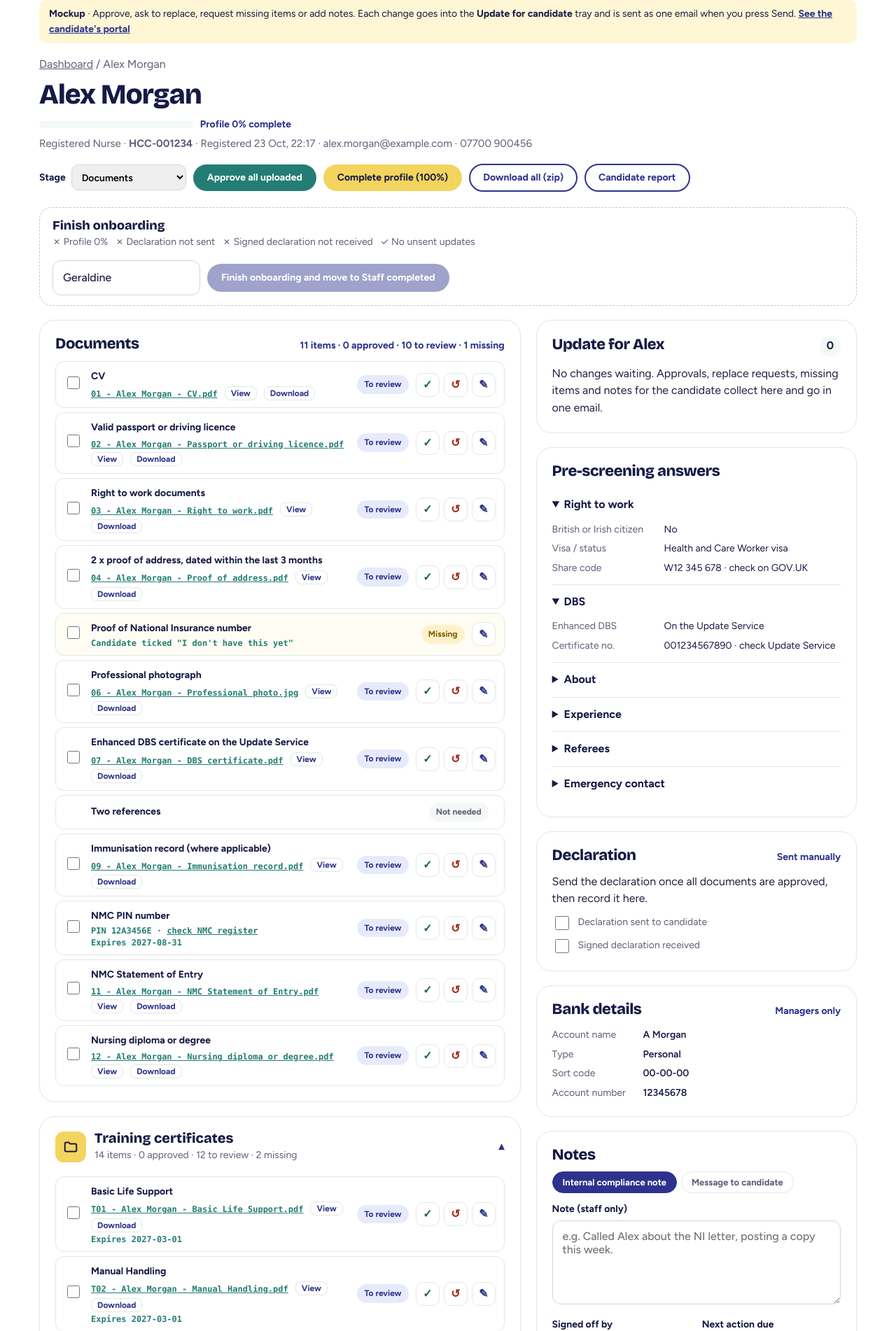
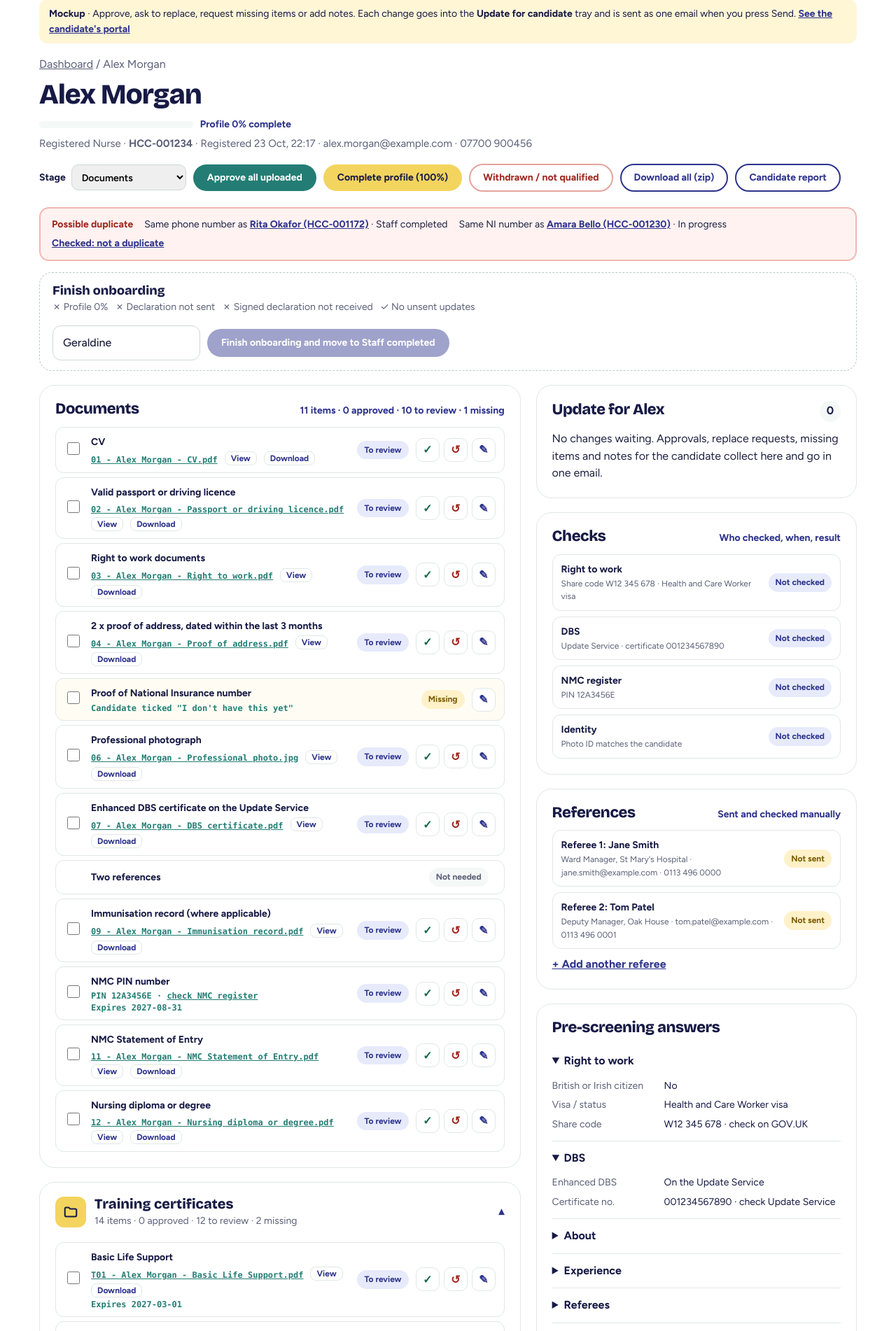
Before and after one commit to abdoultest08-hash/my-wordpress-site, a PHP site: page /staff.html in a window 1280 px wide. Shown: the part 194-2096 px from the top of the page at 70% size. Run offline with PHP 8.4, Linux system fonts and the light colour scheme.

Commit message:
Mockup: checks record with visa expiry, manual reference tracking, duplicate warning, withdrawn / not qualified
Co-Authored-By: Claude Opus 5.5 <noreply@anthropic.com>
Claude-Session: https://claude.ai/code/session_018ADX3SAHKUZDBiV8MVV5AD

```diff
--- a/mockups/hcc-temps-v2/assets/site.css
+++ b/mockups/hcc-temps-v2/assets/site.css
@@ -1022,3 +1022,22 @@ a.d-row:hover { background: var(--paper); }
   .d-tabs input { margin-left: 0; min-width: 0; width: 100%; }
 }
 @media (max-width: 760px) { .d-row > span[data-l]::before { content: attr(data-l) ": "; color: var(--muted); font-size: 12px; } }
+/* Checks, references, duplicates, closing */
+.chk { border: 1px solid var(--line); border-radius: 12px; margin-top: 8px; }
+.chk > summary { list-style: none; cursor: pointer; display: flex; justify-content: space-between; gap: 10px; align-items: center; padding: 10px 12px; }
+.chk > summary::-webkit-details-marker { display: none; }
+.chk > summary b { display: block; font-size: 14px; color: var(--ink); }
+.chk > summary small { display: block; font-size: 12px; color: var(--muted); }
+.chk-form { margin: 0; padding: 0 12px 12px; gap: 10px; }
+.chk-form .f input, .chk-form .f select { min-height: 40px; padding: 8px 10px; font-size: 14px; }
+.chk-done { font-size: 13px; color: #17694A; padding: 0 12px 8px; font-weight: 600; }
+.ref-hist { color: #7A5B00 !important; }
+.ref-new { background: var(--paper); border-radius: 10px; padding: 10px; }
+.dup-card { display: flex; flex-wrap: wrap; gap: 6px 16px; align-items: center; background: #FFF2F1; border: 2px solid #F2B8B3; border-radius: 14px; padding: 12px 16px; margin-bottom: 16px; font-size: 14px; }
+.dup-card[hidden] { display: none; }
+.dup-card b { color: #A1271F; }
+.dup-card a { color: var(--navy); font-weight: 700; }
+.dup-tag { font-style: normal; font-size: 11px; font-weight: 700; border-radius: 6px; padding: 1px 6px; margin-left: 4px; background: #FCE4E2; color: #A1271F; }
+.btn-red { color: #A1271F; border-color: #E5A39D; }
+.close-panel { border: 2px solid #E5A39D; margin-bottom: 16px; }
+.finish-card.closed { border: 2px solid #E5A39D; background: #FFF2F1; }
--- a/mockups/hcc-temps-v2/assets/site.js
+++ b/mockups/hcc-temps-v2/assets/site.js
@@ -123,6 +123,18 @@ var HCC = (function () {
     return { file: num + ' - ' + S.acct.first + ' ' + S.acct.last + ' - ' + (isTrain ? key.replace(/\s*\(.*\)$/, '') : shortLabel(key)) + (v > 1 ? ' (v' + v + ')' : '') + ext, v: v, at: new Date().toISOString() };
   }
 
+  /* Other candidates already on file (sample) and the duplicate check: NI number or phone, never name alone */
+  var OTHERS = [
+    { n: 'Rita Okafor', ref: 'HCC-001172', phone: '07700 900456', ni: 'QQ 98 76 54 A', status: 'Staff completed' },
+    { n: 'Amara Bello', ref: 'HCC-001230', phone: '07700 900111', ni: 'QQ 12 34 56 C', status: 'In progress' }
+  ];
+  function dupes(S) {
+    var norm = function (x) { return String(x || '').replace(/[^0-9A-Z]/gi, '').toUpperCase(); }, out = [];
+    var ph = norm(S.acct && S.acct.phone), ni = norm(S.answers && S.answers.ni);
+    OTHERS.forEach(function (o) { var on = []; if (ni && norm(o.ni) === ni) on.push('NI number'); if (ph && norm(o.phone) === ph) on.push('phone number'); if (on.length) out.push({ o: o, on: on }); });
+    return out;
+  }
+
   /* Sample candidate for the portal and staff views when nobody has registered in this browser session */
   function demoCandidate() {
     var role = 'nurse', S = { role: role, ref: 'HCC-001234', step: 7, registered: new Date(Date.now() - 864e5).toISOString(), prescreenDone: new Date(Date.now() - 82e6).toISOString(), submitted: new Date(Date.now() - 8e7).toISOString(),
@@ -203,5 +215,5 @@ var HCC = (function () {
     document.querySelectorAll('.nav-login[open]').forEach(function (d) { if (!d.contains(e.target)) d.removeAttribute('open'); });
   });
   initMenu();
-  return { initFaqTabs: initFaqTabs, JOBS: JOBS, card: card, byId: byId, checklistFor: checklistFor, REQS: REQS, reqKey: reqKey, demoCandidate: demoCandidate, fileFor: fileFor, shortLabel: shortLabel, renamed: renamed, initApply: initApply, esc: esc };
+  return { initFaqTabs: initFaqTabs, JOBS: JOBS, card: card, byId: byId, checklistFor: checklistFor, REQS: REQS, reqKey: reqKey, demoCandidate: demoCandidate, dupes: dupes, fileFor: fileFor, shortLabel: shortLabel, renamed: renamed, initApply: initApply, esc: esc };
 })();
--- a/mockups/hcc-temps-v2/staff.html
+++ b/mockups/hcc-temps-v2/staff.html
@@ -81,11 +81,24 @@
           <label class="s-stage">Stage <select id="stage"><option>New registration</option><option selected>Documents</option><option>Checks in progress</option><option>Ready to work</option><option>Closed</option></select></label>
           <button class="btn btn-aqua btn-sm" type="button" id="approveAll">Approve all uploaded</button>
           <button class="btn btn-sun btn-sm" type="button" id="completeAll">Complete profile (100%)</button>
+          <button class="btn btn-ghost btn-sm btn-red" type="button" id="closeBtn">Withdrawn / not qualified</button>
           <button class="btn btn-ghost btn-sm" type="button" id="zipBtn">Download all (zip)</button>
           <button class="btn btn-ghost btn-sm" type="button">Candidate report</button>
         </div>
       </div>
 
+      <div class="dup-card" id="dupCard" hidden></div>
+      <div class="p-card close-panel" id="closePanel" hidden>
+        <div class="p-card-head"><h2>Close this application</h2><button class="link-btn" type="button" id="closeCancel">Cancel</button></div>
+        <p class="hint">Moves the candidate to <b>Withdrawn / not qualified</b> on the dashboard. The profile and files are kept until the retention period ends.</p>
+        <div class="form-grid">
+          <fieldset class="f full"><legend>Outcome</legend><div class="radios"><label class="radio"><input type="radio" name="closeOut" value="Withdrawn by candidate" checked><span>Withdrawn by candidate</span></label><label class="radio"><input type="radio" name="closeOut" value="Not qualified"><span>Not qualified</span></label><label class="radio"><input type="radio" name="closeOut" value="Not suitable"><span>Not suitable</span></label></div></fieldset>
+          <div class="f full"><label for="closeWhy">Reason</label><textarea id="closeWhy" placeholder="e.g. No NMC registration; CV shows no care experience; candidate took a permanent job."></textarea></div>
+          <div class="f"><label for="closeBy">Signed off by</label><input type="text" id="closeBy" value="Geraldine"></div>
+          <div class="f"><label for="closeDate">Date</label><input type="date" id="closeDate"></div>
+        </div>
+        <div class="form-actions"><button class="btn btn-navy" type="button" id="closeSave">Close application</button><span class="error-msg" role="alert" id="closeErr"></span></div>
+      </div>
       <div class="finish-card" id="finishCard">
         <div><b id="finishTitle">Finish onboarding</b><span id="finishText"></span></div>
         <div class="finish-act"><label class="f" style="margin:0"><span class="sr">Signed off by</span><input type="text" id="finishBy" value="Geraldine" aria-label="Signed off by"></label><button class="btn btn-navy btn-sm" type="button" id="finishBtn">Finish onboarding and move to Staff completed</button></div>
@@ -128,6 +141,15 @@
             <div class="email"><div class="email-meta"><span>From: <b>HCC-Temps Compliance</b> &lt;compliance@hcctemps.co.uk&gt;</span><span>To: <span id="mailTo"></span></span><span>Subject: <b id="mailSubj"></b></span></div>
               <div class="email-body" id="mailBody"></div></div>
             <div class="form-actions"><button class="btn btn-navy" type="button" id="mailSend">Send email</button></div>
+          </div>
+          <div class="p-card">
+            <div class="p-card-head"><h2>Checks</h2><span class="p-count">Who checked, when, result</span></div>
+            <div id="checks"></div>
+          </div>
+          <div class="p-card">
+            <div class="p-card-head"><h2>References</h2><span class="p-count">Sent and checked manually</span></div>
+            <div id="refs"></div>
+            <button class="link-btn" type="button" id="addRef" style="margin-top:10px">+ Add another referee</button>
           </div>
           <div class="p-card">
             <div class="p-card-head"><h2>Pre-screening answers</h2></div>
@@ -229,7 +251,9 @@
   function load() { try { return JSON.parse(sessionStorage.getItem('hcc-reg') || 'null'); } catch (x) { return null; } }
   function save() { try { sessionStorage.setItem('hcc-reg', JSON.stringify(S)); } catch (x) {} }
   var S = load(); if (!S || !S.ref) { S = HCC.demoCandidate(); save(); }
-  S.review = S.review || {}; S.log = S.log || []; S.queue = S.queue || []; S.notes = S.notes || {}; S.cnotes = S.cnotes || [];
+  S.review = S.review || {}; S.log = S.log || []; S.queue = S.queue || []; S.notes = S.notes || {}; S.cnotes = S.cnotes || []; S.checks = S.checks || {};
+  var a0 = S.answers || {};
+  if (!S.refs) S.refs = [1, 2].map(function (i) { return { name: a0['r' + i + 'n'] || '', pos: a0['r' + i + 'p'] || '', email: a0['r' + i + 'e'] || '', phone: a0['r' + i + 't'] || '', sent: '', recv: '', outcome: '', history: [] }; });
   var name = S.acct.first + ' ' + S.acct.last, a = S.answers || {};
   function fmt(d) { var x = new Date(d || Date.now()); return x.toLocaleDateString('en-GB', { day: 'numeric', month: 'short' }) + ', ' + x.toLocaleTimeString('en-GB', { hour: '2-digit', minute: '2-digit' }); }
   if (!S.log.length) S.log = [[S.registered, 'Account created and email verified', 'Candidate'], [S.prescreenDone || S.registered, 'Pre-screening submitted', 'Candidate'], [S.submitted || S.registered, 'Registration submitted. Staffing inbox emailed with full summary and CV attached', 'Candidate']];
@@ -302,13 +326,15 @@
     document.getElementById('decSent').checked = !!S.decSent; document.getElementById('decSigned').checked = !!S.decSigned;
     var done = pct === 100, dec = S.decSent && S.decSigned, fc = document.getElementById('finishCard');
     fc.classList.toggle('ready', done && dec && !S.completed); fc.classList.toggle('complete', !!S.completed);
-    document.getElementById('finishBtn').disabled = !(done && dec) || !!S.completed || S.queue.length > 0;
+    document.getElementById('finishBtn').disabled = !(done && dec) || !!S.completed || !!S.closed || S.queue.length > 0;
     document.getElementById('finishTitle').textContent = S.completed ? 'Onboarding complete' : 'Finish onboarding';
     document.getElementById('finishText').textContent = S.completed ? 'Signed off by ' + S.completed.by + ' on ' + fmt(S.completed.at) + '. Moved to Staff completed.' :
       [done ? '✓ Profile 100%' : '✗ Profile ' + pct + '%', S.decSent ? '✓ Declaration sent' : '✗ Declaration not sent', S.decSigned ? '✓ Signed declaration received' : '✗ Signed declaration not received', S.queue.length ? '✗ ' + S.queue.length + ' update(s) not sent' : '✓ No unsent updates'].join('   ');
     document.querySelector('.finish-act').hidden = !!S.completed;
     document.getElementById('cnotes').innerHTML = S.cnotes.slice().reverse().map(function (n) { return '<div class="cnote' + (n.type === 'cand' ? ' cand' : '') + '"><div class="cn-h"><b>' + (n.type === 'cand' ? 'Message to candidate' : 'Internal note') + '</b><span>' + fmt(n.at) + (n.by ? ' · signed off by ' + esc(n.by) : '') + '</span></div><p>' + esc(n.text) + '</p>' + (n.next ? '<span class="cn-next">Next action: ' + esc(n.next) + (n.due ? ' · due ' + esc(n.due) : '') + '</span>' : '') + '</div>'; }).join('');
+    renderChecks(); renderRefs(); renderClosed(); renderDupes();
     renderTray(); bind(); bulk();
+    save();
   }
   function ticked() { return Array.prototype.map.call(document.querySelectorAll('.s-cb input:checked'), function (c) { return c.dataset.k; }); }
   function bulk() { var n = ticked().length; document.getElementById('bulk').hidden = !n; document.getElementById('bulkN').textContent = n + ' selected'; }
@@ -424,6 +450,93 @@
   document.querySelectorAll('.modal').forEach(function (m) { m.addEventListener('click', function (e) { if (e.target === m) m.hidden = true; }); });
   document.addEventListener('keydown', function (e) { if (e.key === 'Escape') document.querySelectorAll('.modal').forEach(function (m) { m.hidden = true; }); });
   document.getElementById('vDownload').addEventListener('click', function () { log('Downloaded ' + fileOf(this.dataset.k).file); document.getElementById('viewer').hidden = true; render(); toast('Downloading'); });
+  /* Checks: right to work, DBS Update Service, NMC register. Each records date, who, result, outcome; visa expiry entered by hand */
+  function checkList() {
+    var c = [{ k: 'rtw', t: 'Right to work', sub: a.british === 'Yes' ? 'British or Irish: passport check' : 'Share code ' + (a.share || '—') + ' · ' + (a.visa || ''), link: 'https://www.gov.uk/view-right-to-work', visa: a.british === 'No' }];
+    if (a.dbs !== 'none') c.push({ k: 'dbs', t: 'DBS', sub: a.dbs === 'update' ? 'Update Service · certificate ' + (a.dbsno || '—') : 'Certificate not on the Update Service', link: 'https://secure.crbonline.gov.uk/crsc/check' });
+    else c.push({ k: 'dbs', t: 'DBS', sub: 'New enhanced DBS application by HCC' });
+    if (S.role === 'nurse') c.push({ k: 'nmc', t: 'NMC register', sub: 'PIN ' + ((S.docs[R[S.role].docs.filter(function (d) { return /^NMC PIN/.test(d); })[0]] || {}).pin || '—'), link: 'https://www.nmc.org.uk/registration/search-the-register/' });
+    c.push({ k: 'id', t: 'Identity', sub: 'Photo ID matches the candidate' });
+    return c;
+  }
+  function renderChecks() {
+    document.getElementById('checks').innerHTML = checkList().map(function (c) {
+      var v = S.checks[c.k] || {}, res = v.result ? '<span class="stat ' + (v.result === 'Pass' ? 'stat-ok' : v.result === 'Fail' ? 'stat-amend' : 'stat-todo') + '">' + esc(v.result) + '</span>' : '<span class="stat stat-wait">Not checked</span>';
+      return '<details class="chk"><summary><span><b>' + c.t + '</b><small>' + esc(c.sub) + '</small></span>' + res + '</summary>' +
+        (v.result ? '<p class="chk-done">Checked ' + esc(v.date || '') + ' by ' + esc(v.by || '') + (v.outcome ? ' · ' + esc(v.outcome) : '') + (v.visaExp ? ' · Visa expires ' + esc(v.visaExp) : '') + '</p>' : '') +
+        '<div class="form-grid chk-form" data-chk="' + c.k + '">' +
+        '<div class="f"><label>Date checked</label><input type="date" data-f="date" value="' + esc(v.date || new Date().toISOString().slice(0, 10)) + '"></div>' +
+        '<div class="f"><label>Checked by</label><input type="text" data-f="by" value="' + esc(v.by || ME) + '"></div>' +
+        '<div class="f"><label>Result</label><select data-f="result"><option value="">Choose</option>' + ['Pass', 'Fail', 'Follow-up needed'].map(function (o) { return '<option' + (v.result === o ? ' selected' : '') + '>' + o + '</option>'; }).join('') + '</select></div>' +
+        (c.visa ? '<div class="f"><label>Visa expiry date</label><input type="date" data-f="visaExp" value="' + esc(v.visaExp || '') + '"></div>' : '') +
+        '<div class="f full"><label>Outcome / notes</label><input type="text" data-f="outcome" value="' + esc(v.outcome || '') + '" placeholder="e.g. Right to work confirmed until visa expiry, no restrictions on hours"></div>' +
+        '<div class="form-actions full" style="margin-top:0">' + (c.link ? '<a class="link-btn" href="' + c.link + '" target="_blank" rel="noopener">Open official check ↗</a>' : '') + '<button class="btn btn-ghost btn-sm" type="button" data-chksave="' + c.k + '">Save check</button></div></div></details>';
+    }).join('');
+    document.querySelectorAll('[data-chksave]').forEach(function (b) { b.addEventListener('click', function () {
+      var k = b.dataset.chksave, box = document.querySelector('[data-chk="' + k + '"]'), v = {};
+      box.querySelectorAll('[data-f]').forEach(function (el) { v[el.dataset.f] = el.value.trim(); });
+      if (!v.result) { box.querySelector('[data-f="result"]').focus(); toast('Choose a result'); return; }
+      S.checks[k] = v; var c = checkList().filter(function (x) { return x.k === k; })[0];
+      log(c.t + ' check: ' + v.result + ' (checked ' + v.date + ' by ' + v.by + ')' + (v.outcome ? '. ' + v.outcome : '') + (v.visaExp ? '. Visa expires ' + v.visaExp : '')); render(); toast(c.t + ' check saved');
+    }); });
+  }
+  /* References: staff send them manually and record dates and outcome; a referee can be replaced by hand */
+  function renderRefs() {
+    document.getElementById('refs').innerHTML = S.refs.map(function (r, i) {
+      var st = r.recv ? '<span class="stat ' + (r.outcome === 'Concerns' ? 'stat-amend' : 'stat-ok') + '">Received ' + esc(r.recv) + '</span>' : r.sent ? '<span class="stat stat-wait">Sent ' + esc(r.sent) + '</span>' : '<span class="stat stat-todo">Not sent</span>';
+      return '<details class="chk"><summary><span><b>Referee ' + (i + 1) + ': ' + esc(r.name || 'not given') + '</b><small>' + esc([r.pos, r.email, r.phone].filter(Boolean).join(' · ')) + '</small>' + (r.history.length ? '<small class="ref-hist">Replaced ' + r.history.length + '×. Previous: ' + esc(r.history.map(function (h) { return h.name; }).join(', ')) + '</small>' : '') + '</span>' + st + '</summary>' +
+        '<div class="form-grid chk-form" data-ref="' + i + '">' +
+        '<div class="f"><label>Reference sent on</label><input type="date" data-f="sent" value="' + esc(r.sent) + '"></div>' +
+        '<div class="f"><label>Reference received on</label><input type="date" data-f="recv" value="' + esc(r.recv) + '"></div>' +
+        '<div class="f"><label>Outcome</label><select data-f="outcome"><option value="">Choose</option>' + ['Satisfactory', 'Concerns', 'Not received'].map(function (o) { return '<option' + (r.outcome === o ? ' selected' : '') + '>' + o + '</option>'; }).join('') + '</select></div>' +
+        '<div class="form-actions full" style="margin-top:0"><button class="btn btn-ghost btn-sm" type="button" data-refsave="' + i + '">Save</button><button class="link-btn" type="button" data-refnew="' + i + '">Replace referee (new details)</button></div>' +
+        '<div class="full ref-new" data-refbox="' + i + '" hidden><div class="form-grid"><div class="f"><label>Full name</label><input type="text" data-n="name"></div><div class="f"><label>Position and organisation</label><input type="text" data-n="pos"></div><div class="f"><label>Email</label><input type="email" data-n="email"></div><div class="f"><label>Phone</label><input type="tel" data-n="phone"></div></div><div class="form-actions" style="margin-top:8px"><button class="btn btn-navy btn-sm" type="button" data-refrep="' + i + '">Save new referee</button></div></div></div></details>';
+    }).join('');
+    document.querySelectorAll('[data-refsave]').forEach(function (b) { b.addEventListener('click', function () {
+      var i = +b.dataset.refsave, box = document.querySelector('[data-ref="' + i + '"]'), r = S.refs[i];
+      ['sent', 'recv', 'outcome'].forEach(function (f) { r[f] = box.querySelector('[data-f="' + f + '"]').value; });
+      log('Referee ' + (i + 1) + ' (' + r.name + '): ' + [r.sent && 'sent ' + r.sent, r.recv && 'received ' + r.recv, r.outcome].filter(Boolean).join(', ')); render(); toast('Reference saved');
+    }); });
+    document.querySelectorAll('[data-refnew]').forEach(function (b) { b.addEventListener('click', function () { var x = document.querySelector('[data-refbox="' + b.dataset.refnew + '"]'); x.hidden = !x.hidden; }); });
+    document.querySelectorAll('[data-refrep]').forEach(function (b) { b.addEventListener('click', function () {
+      var i = +b.dataset.refrep, box = document.querySelector('[data-refbox="' + i + '"]'), r = S.refs[i], n = {};
+      box.querySelectorAll('[data-n]').forEach(function (el) { n[el.dataset.n] = el.value.trim(); });
+      if (!n.name) { toast('Add the new referee\'s name'); return; }
+      r.history.push({ name: r.name, pos: r.pos, email: r.email, phone: r.phone, outcome: r.outcome || 'Not received' });
+      log('Referee ' + (i + 1) + ' replaced: ' + r.name + ' → ' + n.name + ' (' + [n.pos, n.email, n.phone].filter(Boolean).join(', ') + ')');
+      S.refs[i] = { name: n.name, pos: n.pos, email: n.email, phone: n.phone, sent: '', recv: '', outcome: '', history: r.history }; render(); toast('New referee saved');
+    }); });
+  }
+  document.getElementById('addRef').addEventListener('click', function () { S.refs.push({ name: '', pos: '', email: '', phone: '', sent: '', recv: '', outcome: '', history: [] }); log('Added referee ' + S.refs.length); render(); var x = document.querySelector('[data-refbox="' + (S.refs.length - 1) + '"]'); x.closest('details').open = true; x.hidden = false; });
+  /* Duplicate check on NI number and phone */
+  function renderDupes() {
+    var list = HCC.dupes(S), box = document.getElementById('dupCard');
+    box.hidden = !list.length || !!S.dupOk;
+    box.innerHTML = '<b>Possible duplicate</b>' + list.map(function (d) { return '<span>Same ' + d.on.join(' and ') + ' as <a href="staff-dash.html">' + esc(d.o.n) + ' (' + d.o.ref + ')</a> · ' + esc(d.o.status) + '</span>'; }).join('') + '<button class="link-btn" type="button" id="dupOk">Checked: not a duplicate</button>';
+    var b = document.getElementById('dupOk'); if (b) b.addEventListener('click', function () { S.dupOk = true; log('Duplicate warning checked: not a duplicate (' + list.map(function (d) { return d.o.ref; }).join(', ') + ')'); render(); });
+  }
+  /* Withdrawn / not qualified */
+  function renderClosed() {
+    var fc = document.getElementById('finishCard');
+    if (S.closed) { fc.classList.add('closed'); document.getElementById('finishTitle').textContent = S.closed.outcome; document.getElementById('finishText').textContent = 'Closed ' + S.closed.date + ' by ' + S.closed.by + '. ' + S.closed.why + ' · Moved to Withdrawn / not qualified.'; document.querySelector('.finish-act').hidden = true; }
+    else fc.classList.remove('closed');
+    document.getElementById('closeBtn').textContent = S.closed ? 'Reopen application' : 'Withdrawn / not qualified';
+  }
+  document.getElementById('closeBtn').addEventListener('click', function () {
+    if (S.closed) { log('Application reopened (was: ' + S.closed.outcome + ')'); S.closed = null; render(); return; }
+    document.getElementById('closeDate').value = new Date().toISOString().slice(0, 10);
+    var p = document.getElementById('closePanel'); p.hidden = false; p.scrollIntoView({ behavior: 'smooth', block: 'start' });
+  });
+  document.getElementById('closeCancel').addEventListener('click', function () { document.getElementById('closePanel').hidden = true; });
+  document.getElementById('closeSave').addEventListener('click', function () {
+    var why = document.getElementById('closeWhy').value.trim(), by = document.getElementById('closeBy').value.trim();
+    if (!why || !by) { document.getElementById('closeErr').textContent = 'Add a reason and your name to sign it off.'; return; }
+    S.closed = { outcome: document.querySelector('[name=closeOut]:checked').value, why: why, by: by, date: document.getElementById('closeDate').value, at: new Date().toISOString() };
+    document.getElementById('stage').value = 'Closed';
+    log('Application closed: ' + S.closed.outcome + '. ' + why + ' (signed off by ' + by + ', ' + S.closed.date + ')');
+    document.getElementById('closePanel').hidden = true; render(); toast('Moved to Withdrawn / not qualified');
+  });
+
   document.getElementById('finishBtn').addEventListener('click', function () {
     var by = document.getElementById('finishBy').value.trim() || ME;
     S.completed = { at: new Date().toISOString(), by: by }; document.getElementById('stage').value = 'Ready to work';
```
Also changed, not shown: client-docs/HCC-Checklist-Answers.md (+16 -0 lines), mockups/hcc-temps-v2/_src/pages/staff-dash.html (+13 -3 lines), mockups/hcc-temps-v2/_src/pages/staff.html (+115 -2 lines), mockups/hcc-temps-v2/staff-dash.html (+13 -3 lines).
